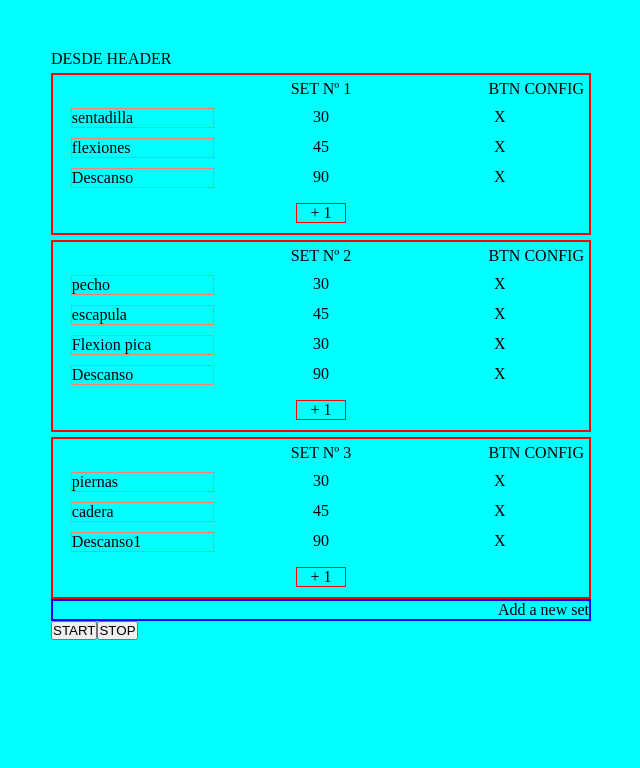
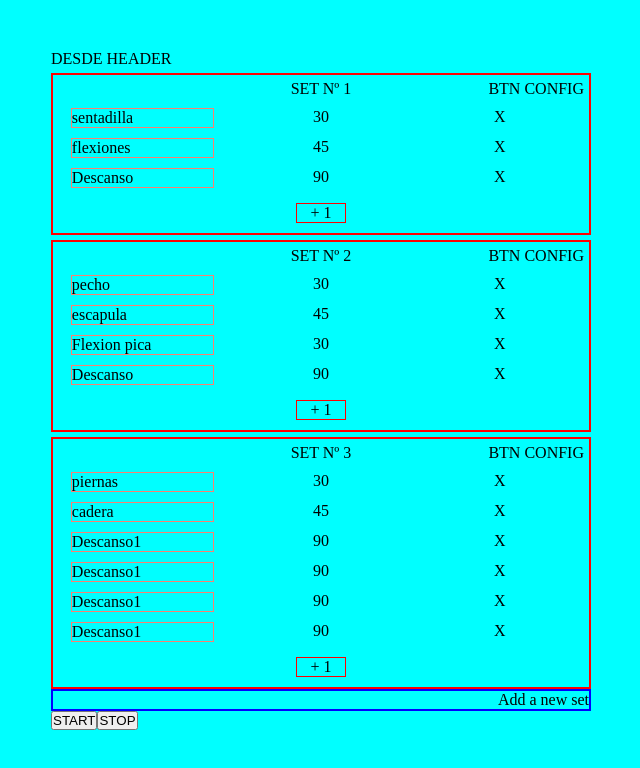
Before and after one commit to Fernandojbf123/fitness-music-2, a React (Vite) app: page / in a window 1280 px wide. Shown: the top 768 px of the page, without its empty margins (319-959 px from the left). Built offline with nearby package versions, Linux system fonts and the light colour scheme.

Commit message:
several changes

```diff
--- a/src/components/exercise.jsx
+++ b/src/components/exercise.jsx
@@ -1,14 +1,14 @@
 import React from 'react'
 import "../styles/exercise.css"
 
-const Exercise = ({exerciseData,key}) => {
+const Exercise = ({exerciseData}) => {
 
 
     let {name, duration } = exerciseData
 
  return (
 
-    <div className='exercise' key={key}>
+    <div className='exercise'>
        <div className='exerciseName'>
             <div>{name}</div>
        </div>
--- a/src/components/exerciseCard.jsx
+++ b/src/components/exerciseCard.jsx
@@ -3,12 +3,12 @@ import "../styles/exerciseCard.css"
 import AddExercise from './addExercise';
 import Exercise from './exercise'
 
-const ExerciseCard = ({exerciseCard,key}) => {
+const ExerciseCard = ({exerciseCard}) => {
 
     let {num, exercisesData} = exerciseCard;
 
   return (
-    <div className='exerciseCard' key={key}>
+    <div className='exerciseCard'>
 
         <div className='cardHeader'>
 
@@ -33,7 +33,6 @@ const ExerciseCard = ({exerciseCard,key}) => {
                         key={idx}
                         exerciseData={exercise}
                     />
-
                 ))
             ):(
                 <AddExercise />
--- a/src/exampleData.js
+++ b/src/exampleData.js
@@ -52,6 +52,18 @@ let exerciseCards = [
           name: "Descanso1",
           duration: "90",
         },
+        {
+          name: "Descanso1",
+          duration: "90",
+        },
+        {
+          name: "Descanso1",
+          duration: "90",
+        },
+        {
+          name: "Descanso1",
+          duration: "90",
+        },
       ]
     }
   ]
```
